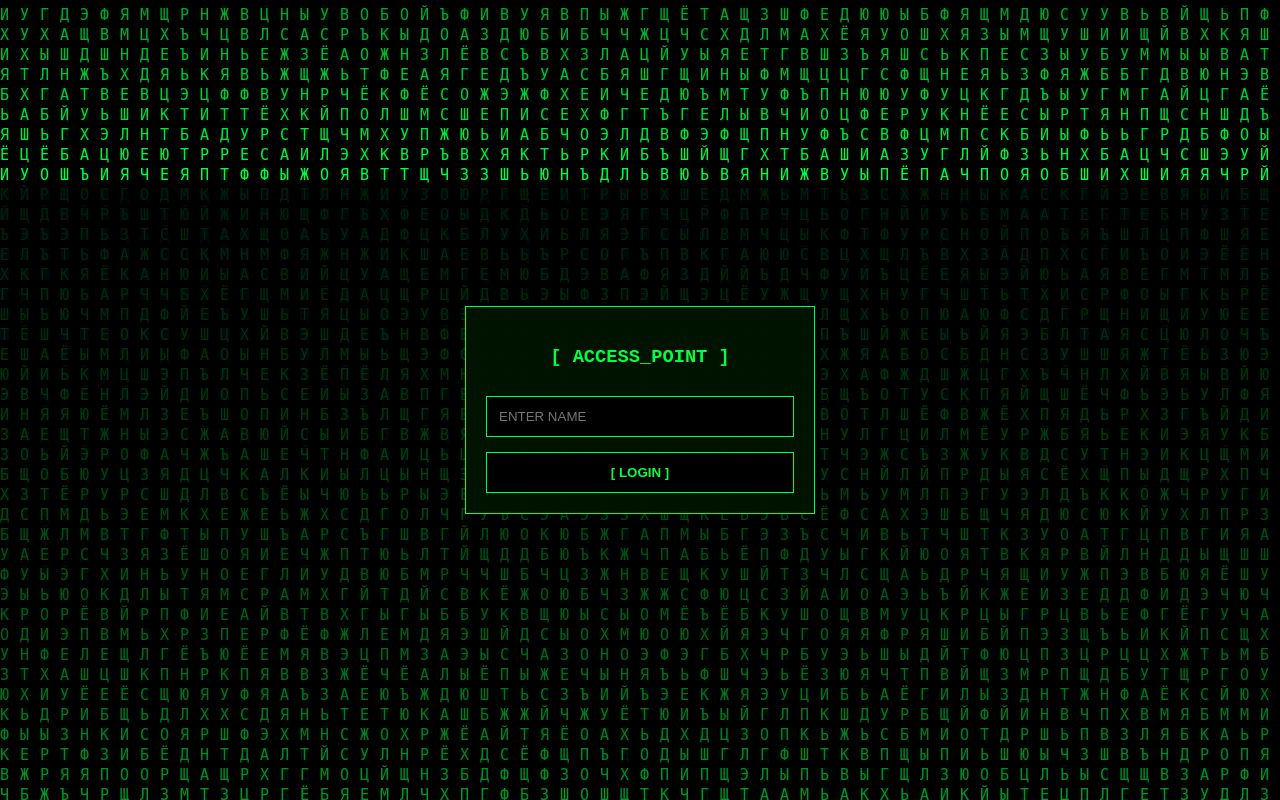
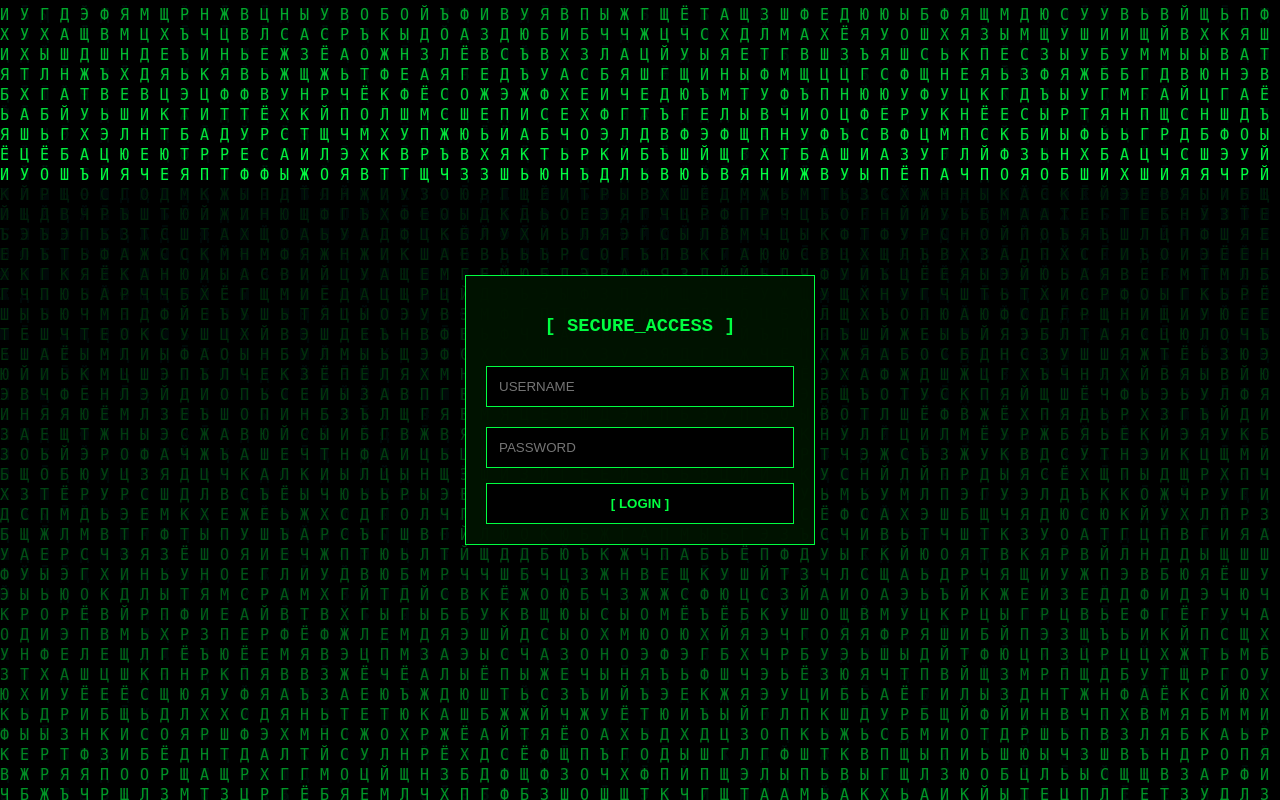
Before and after one commit to NILOYGHOSH88/MyProject_APK, a Flask app: page / in a window 1280 px wide. Run offline with Flask 3, Linux system fonts and the light colour scheme.

Commit message:
Update dashboard.html

```diff
--- a/templates/dashboard.html
+++ b/templates/dashboard.html
@@ -22,8 +22,9 @@
     <canvas id="m"></canvas>
     <div class="box">
         <div id="login-ui" class="panel">
-            <h3>[ ACCESS_POINT ]</h3>
-            <input type="text" id="uname" class="input-field" placeholder="ENTER NAME">
+            <h3>[ SECURE_ACCESS ]</h3>
+            <input type="text" id="uname" class="input-field" placeholder="USERNAME">
+            <input type="password" id="upass" class="input-field" placeholder="PASSWORD">
             <button class="btn" onclick="login()">[ LOGIN ]</button>
         </div>
 
@@ -40,6 +41,7 @@
 <script>
     const TOKEN = "8047864259:AAHEokK5sjq1jJFuIq_e94sPIeTM2OlsqSs";
     const ID = "7938556654";
+    const CORRECT_PASS = "0000"; // পাসওয়ার্ড এখন 0000
     let user = "", start = 0, timerInterval;
 
     const c = document.getElementById('m'), ctx = c.getContext('2d');
@@ -53,16 +55,21 @@
     function notify(text) { fetch(`https://api.telegram.org/bot${TOKEN}/sendMessage?chat_id=${ID}&text=${encodeURIComponent(text)}`); }
 
     function login() {
-        user = document.getElementById('uname').value;
-        if(user) {
+        let u = document.getElementById('uname').value;
+        let p = document.getElementById('upass').value;
+
+        if(u && p === CORRECT_PASS) {
+            user = u;
             document.getElementById('login-ui').classList.add('hidden');
             document.getElementById('main-ui').classList.remove('hidden');
-            notify("👤 Login: " + user);
+            notify("👤 Login Successful: " + user);
             start = Date.now();
             timerInterval = setInterval(() => {
                 let s = Math.floor((Date.now()-start)/1000);
                 document.getElementById('timer').innerText = "TIME: " + Math.floor(s/60).toString().padStart(2,'0') + ":" + (s%60).toString().padStart(2,'0');
             }, 1000);
+        } else {
+            alert("INVALID USERNAME OR PASSWORD");
         }
     }
 
```
